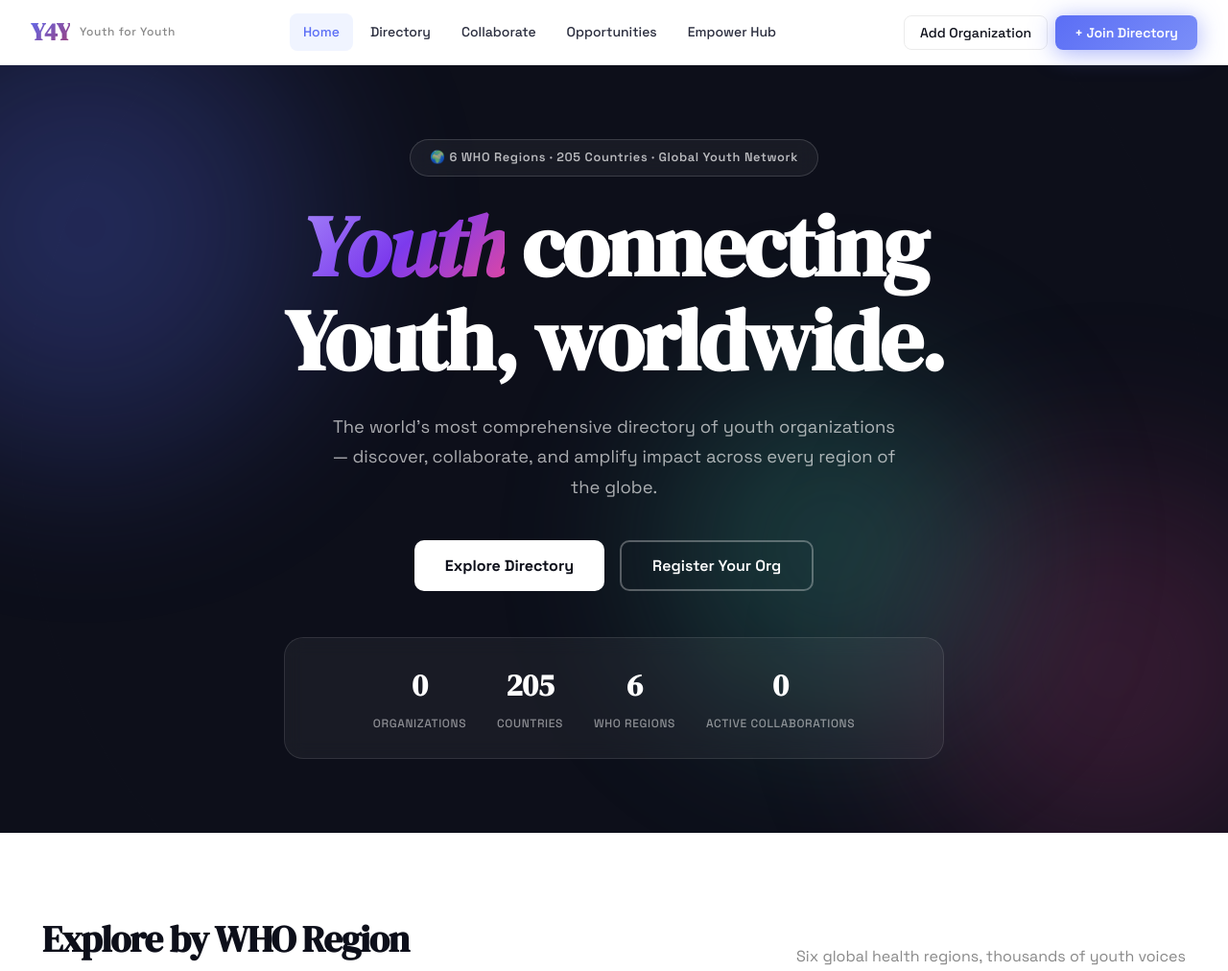
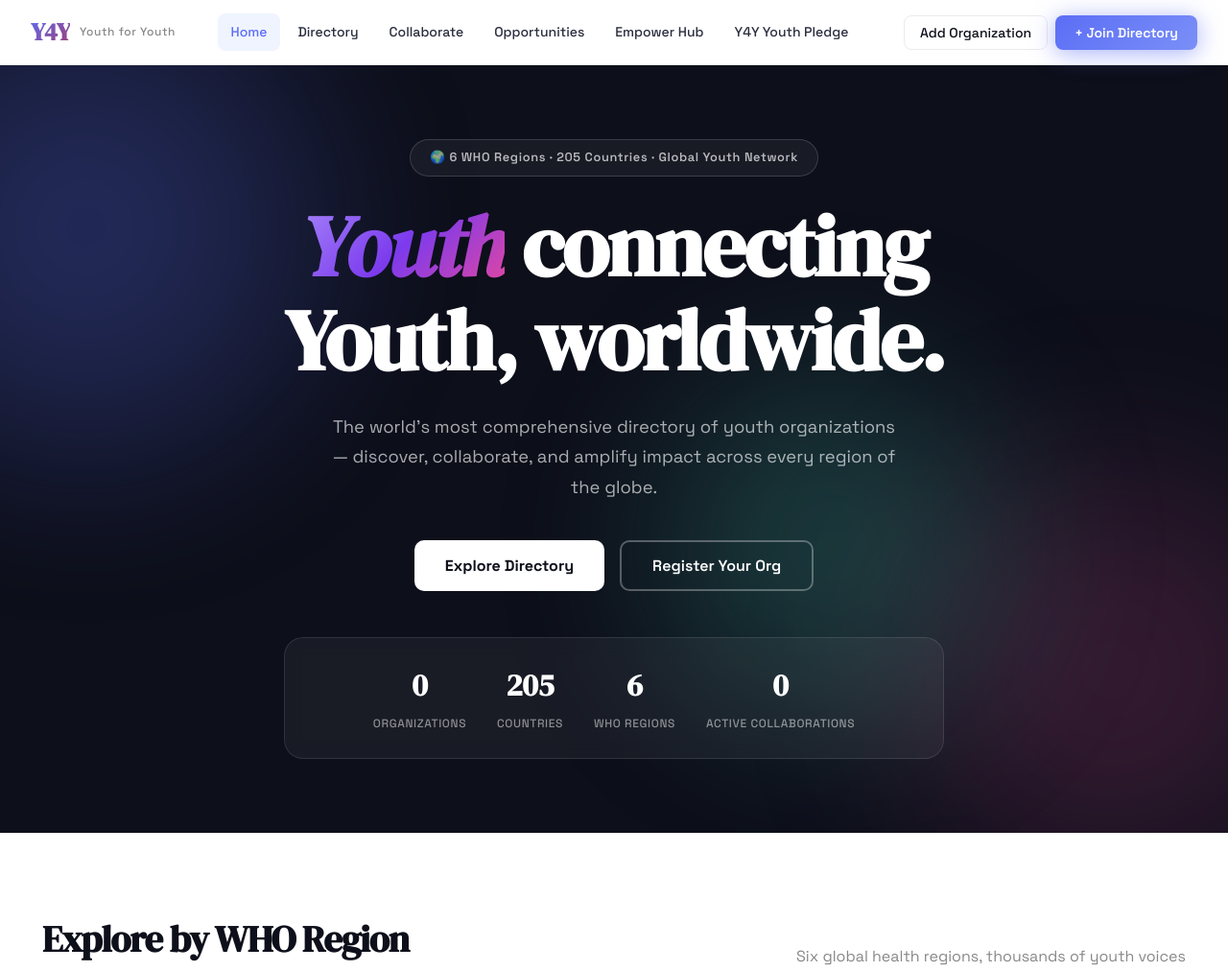
Before and after one commit to Seemab-Mehmood/y4y, a website: page y4y-directory/public/index.html in a window 1280 px wide. Shown: the top 1012 px of the page at 96% size. Drawn offline with nearby package versions, Linux system fonts and the light colour scheme; no server answers.

Commit message:
Update index.html

```diff
--- a/y4y-directory/public/index.html
+++ b/y4y-directory/public/index.html
@@ -36,6 +36,7 @@
     <a href="#" class="nav-link" data-view="collaborate">Collaborate</a>
     <a href="#" class="nav-link" data-view="opportunities">Opportunities</a>
     <a href="#" class="nav-link" data-view="empower">Empower Hub</a>
+     <a href="#" class="nav-link" data-view="pledge-details">Y4Y Youth Pledge</a>
   </div>
   <div class="nav-actions">
     <button class="btn-ghost" onclick="openModal('registerOrgModal')">Add Organization</button>
```
